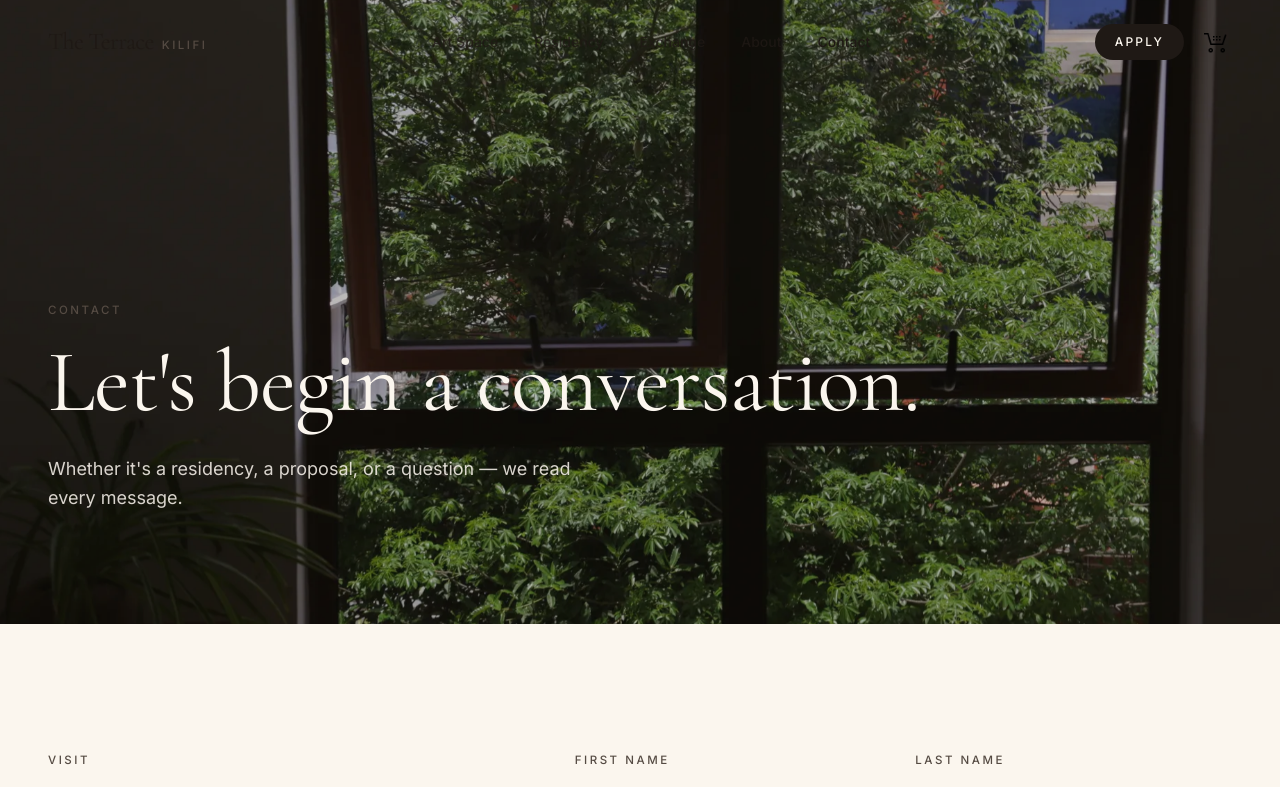
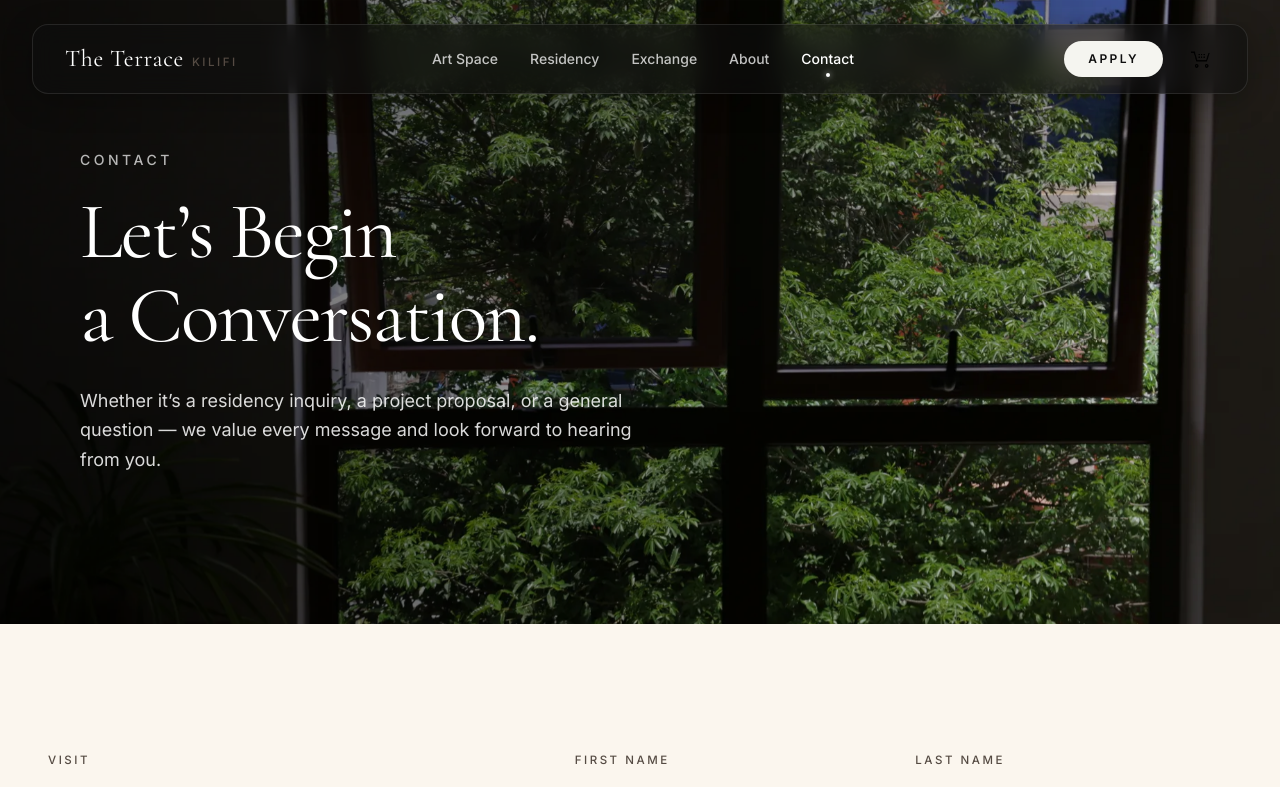
Before and after one commit to sharlmon/terracekilifi, a React (Vite) app: page /terracekilifi/contact in a window 1280 px wide. Shown: the top 787 px of the page. Built offline with nearby package versions, Linux system fonts and the light colour scheme.

Commit message:
design: Redesign PageHero and refine text hierarchy across all pages

```diff
--- a/src/components/site/Header.tsx
+++ b/src/components/site/Header.tsx
@@ -24,29 +24,84 @@ export function Header() {
   }, []);
 
   return (
-    <header
-      className={`fixed inset-x-0 top-0 z-50 transition-all duration-500 ${
-        scrolled
-          ? "bg-background/85 backdrop-blur-xl border-b border-border/60 py-3"
-          : "bg-transparent py-6"
+    <>
+      <header className="fixed inset-x-0 top-0 z-50 transition-all duration-300 px-4 sm:px-6 md:px-8 mt-4 sm:mt-6">
+        <div
+          className={`mx-auto max-w-7xl flex items-center justify-between px-5 md:px-8 transition-all duration-300 rounded-[16px] border border-white/10 shadow-[0_8px_30px_rgba(0,0,0,0.25)] ${
+            scrolled ? "bg-[#0f0f0f]/75 backdrop-blur-md py-2.5" : "bg-[#0f0f0f]/55 backdrop-blur-md py-4"
           }`}
         >
-      <div className="container-editorial flex items-center justify-between">
-        <Link to="/" className="group flex items-baseline gap-2">
-          <span className="font-serif text-2xl tracking-tight text-foreground">
-            The Terrace
-          </span>
-          <span className="eyebrow hidden sm:inline">Kilifi</span>
+          <Link to="/" className="group flex items-baseline gap-2 z-50 relative" onClick={() => setOpen(false)}>
+            <span className="font-serif text-2xl tracking-wide text-white">The Terrace</span>
+            <span className="eyebrow hidden sm:inline text-white/80">Kilifi</span>
           </Link>
 
-        <nav className="hidden md:flex items-center gap-9">
+          <nav className="hidden lg:flex items-center gap-8">
             {NAV.map((item) => (
               <NavLink
                 key={item.to}
                 to={item.to}
                 className={({ isActive }) =>
-                `link-underline text-sm font-medium transition-colors ${
-                  isActive ? "text-foreground" : "text-foreground/80 hover:text-foreground"
+                  `relative text-sm font-medium transition-all duration-300 hover:-translate-y-0.5 hover:text-white ${
+                    isActive ? "text-white" : "text-white/75"
+                  }`
+                }
+              >
+                {({ isActive }) => (
+                  <>
+                    {item.label}
+                    {isActive && (
+                      <span className="absolute -bottom-2 left-1/2 w-1 h-1 -translate-x-1/2 rounded-full bg-white shadow-[0_0_6px_rgba(255,255,255,0.8)]" />
+                    )}
+                  </>
+                )}
+              </NavLink>
+            ))}
+          </nav>
+
+          <div className="hidden lg:flex items-center gap-6 ml-4">
+            <Link
+              to="/contact"
+              className="inline-flex justify-center items-center rounded-full bg-[#f5f5f0] px-6 py-2.5 text-xs font-bold uppercase tracking-[0.2em] text-[#0f0f0f] hover:scale-105 transition-transform duration-300"
+            >
+              Apply
+            </Link>
+            <button aria-label="Cart" className="p-1 hover:opacity-70 transition-opacity invert">
+              <img src={IMAGES.UI_CART.src} alt="Cart" className="w-5 h-5 object-contain" />
+            </button>
+          </div>
+
+          <div className="flex items-center gap-4 lg:hidden z-50 relative">
+            <button aria-label="Cart" className="p-1 hover:opacity-70 transition-opacity invert">
+              <img src={IMAGES.UI_CART.src} alt="Cart" className="w-5 h-5 object-contain" />
+            </button>
+            <button
+              aria-label="Toggle menu"
+              className="p-1 text-white"
+              onClick={() => setOpen((s) => !s)}
+            >
+              {open ? <X size={24} /> : <Menu size={24} />}
+            </button>
+          </div>
+        </div>
+      </header>
+
+      {/* Mobile Full-Screen Overlay Menu */}
+      <div
+        className={`fixed inset-0 z-40 bg-[#0f0f0f]/95 backdrop-blur-xl transition-all duration-500 flex flex-col items-center justify-center ${
+          open ? "opacity-100 visible" : "opacity-0 invisible pointer-events-none"
+        }`}
+      >
+        <div className="flex flex-col items-center gap-8 text-center w-full max-w-sm px-6">
+          <nav className="flex flex-col gap-8 w-full">
+            {NAV.map((item) => (
+              <NavLink
+                key={item.to}
+                to={item.to}
+                onClick={() => setOpen(false)}
+                className={({ isActive }) =>
+                  `font-serif text-3xl md:text-4xl transition-colors ${
+                    isActive ? "text-white" : "text-white/70 hover:text-white"
                   }`
                 }
               >
@@ -55,71 +110,32 @@ export function Header() {
             ))}
           </nav>
 
-        <div className="hidden md:flex items-center gap-4">
-          <Link
-            to="/contact"
-            className="inline-flex items-center rounded-full bg-foreground px-5 py-2.5 text-xs font-medium uppercase tracking-[0.18em] text-background hover:bg-primary transition-colors duration-500"
-          >
-            Apply
-          </Link>
-          <button aria-label="Cart" className="p-1 hover:opacity-70 transition-opacity">
-            <img src={IMAGES.UI_CART.src} alt="Cart" className="w-6 h-6 invert dark:invert-0" />
-          </button>
-        </div>
-
-        <button
-          aria-label="Toggle menu"
-          className="md:hidden p-2 -mr-2 text-foreground"
-          onClick={() => setOpen((s) => !s)}
-        >
-          {open ? <X size={22} /> : <Menu size={22} />}
-        </button>
-      </div>
-
-      {open && (
-        <div className="md:hidden border-t border-border/60 bg-background/95 backdrop-blur-xl">
-          <div className="container-editorial py-8 flex flex-col gap-5">
-            {NAV.map((item) => (
-              <Link
-                key={item.to}
-                to={item.to}
-                onClick={() => setOpen(false)}
-                className="font-serif text-2xl text-foreground"
-              >
-                {item.label}
-              </Link>
-            ))}
+          <div className="w-12 h-[1px] bg-white/20 my-2" />
 
           <Link
             to="/contact"
             onClick={() => setOpen(false)}
-              className="mt-2 inline-flex items-center justify-center rounded-full bg-foreground px-6 py-4 text-xs font-medium uppercase tracking-[0.18em] text-background hover:bg-primary transition-colors duration-500"
+            className="w-full inline-flex items-center justify-center rounded-full bg-[#f5f5f0] px-6 py-4 text-xs font-bold uppercase tracking-[0.2em] text-[#0f0f0f] hover:scale-105 transition-transform duration-300"
           >
             Apply for Residency
           </Link>
 
-            <div className="mt-4 pt-6 border-t border-border/60 space-y-3 text-sm text-foreground/75">
-              <a href={`mailto:${SITE.email}`} className="flex items-center gap-3 hover:text-foreground transition-colors">
-                <Mail size={15} className="text-primary" /> {SITE.email}
-              </a>
-              <p className="flex items-start gap-3">
-                <MapPin size={15} className="text-primary mt-0.5 shrink-0" />
-                <span>{SITE.address.street}, {SITE.address.locality}</span>
-              </p>
-              <div className="flex gap-3 pt-2">
+          <div className="flex gap-4 mt-4">
             <a href={SITE.social.instagram} target="_blank" rel="noopener noreferrer" aria-label="Instagram"
-                  className="p-2.5 rounded-full border border-border hover:bg-foreground hover:text-background transition-all">
-                  <Instagram size={15} />
+              className="p-3 rounded-full border border-white/20 text-white hover:bg-white hover:text-[#0f0f0f] transition-all">
+              <Instagram size={18} />
             </a>
             <a href={SITE.social.facebook} target="_blank" rel="noopener noreferrer" aria-label="Facebook"
-                  className="p-2.5 rounded-full border border-border hover:bg-foreground hover:text-background transition-all">
-                  <Facebook size={15} />
+              className="p-3 rounded-full border border-white/20 text-white hover:bg-white hover:text-[#0f0f0f] transition-all">
+              <Facebook size={18} />
+            </a>
+            <a href={`mailto:${SITE.email}`} aria-label="Email"
+              className="p-3 rounded-full border border-white/20 text-white hover:bg-white hover:text-[#0f0f0f] transition-all">
+              <Mail size={18} />
             </a>
           </div>
         </div>
       </div>
-        </div>
-      )}
-    </header>
+    </>
   );
 }
--- a/src/components/site/PageHero.tsx
+++ b/src/components/site/PageHero.tsx
@@ -19,14 +19,16 @@ export function PageHero({ eyebrow, title, description, image, srcSet, loading =
         className="absolute inset-0 h-full w-full object-cover ken-burns"
         fetchPriority={loading === "eager" ? "high" : "auto"}
       />
-      <div className="absolute inset-0 bg-[var(--gradient-dusk)]" />
-      <div className="absolute inset-0 bg-charcoal/30" />
-      <div className="relative z-10 container-editorial h-full flex flex-col justify-end pb-20 md:pb-28 text-ivory">
-        <p className="eyebrow text-ivory/70 reveal">{eyebrow}</p>
-        <h1 className="reveal reveal-delay-1 mt-5 font-serif text-5xl md:text-7xl lg:text-[5.5rem] leading-[0.98] max-w-4xl text-balance">
+      <div className="absolute inset-0 bg-gradient-to-r from-[rgba(0,0,0,0.65)] to-[rgba(0,0,0,0.1)]" />
+
+      <div className="relative z-10 h-full flex flex-col justify-center px-6 md:px-20 text-white max-w-[800px]">
+        <p className="uppercase tracking-[0.25em] text-xs md:text-sm text-white/70 font-medium reveal">
+          {eyebrow}
+        </p>
+        <h1 className="reveal reveal-delay-1 mt-5 font-serif text-5xl md:text-6xl lg:text-[5rem] leading-[1.05] tracking-tight text-balance">
           {title}
         </h1>
-        <p className="reveal reveal-delay-2 mt-7 max-w-xl text-base md:text-lg text-ivory/85 leading-relaxed text-pretty">
+        <p className="reveal reveal-delay-2 mt-7 max-w-xl text-base md:text-lg text-white/85 leading-relaxed text-pretty">
           {description}
         </p>
       </div>
--- a/src/pages/art-space.tsx
+++ b/src/pages/art-space.tsx
@@ -19,8 +19,8 @@ function ArtSpacePage() {
     <>
       <PageHero
         eyebrow="The Art Space"
-        title="A platform that connects, inspires, and amplifies."
-        description="The Terrace Art Space is a non-profit platform that celebrates the power of art to connect, inspire and gently shift perspectives. Rooted on Kilifi Creek, we draw on 20 years of collaboration with Afrofilms International and I'll Tell You My Story to create vibrant cultural experiences."
+        title="Connecting, Inspiring, and Amplifying."
+        description="A non-profit platform celebrating the power of art to gently shift perspectives. Rooted on Kilifi Creek, we draw on 20 years of collaboration to create vibrant cultural experiences."
         image={IMAGES.ART_SPACE_HERO.src}
         srcSet={IMAGES.ART_SPACE_HERO.srcSet}
       />
--- a/src/pages/contact.tsx
+++ b/src/pages/contact.tsx
@@ -59,8 +59,8 @@ function ContactPage() {
     <>
       <PageHero
         eyebrow="Contact"
-        title="Let's begin a conversation."
-        description="Whether it's a residency, a proposal, or a question — we read every message."
+        title="Let’s Begin a Conversation."
+        description="Whether it’s a residency inquiry, a project proposal, or a general question — we value every message and look forward to hearing from you."
         image={heroImg}
       />
 
--- a/src/pages/exchange.tsx
+++ b/src/pages/exchange.tsx
@@ -18,8 +18,8 @@ function ExchangePage() {
     <>
       <PageHero
         eyebrow="Artists' Exchange"
-        title="Bridging Cultures, Disciplines, and Communities."
-        description="The Artists' Exchange is a space where cultures bridge, disciplines converge, and communities collaborate. We foster deep partnerships with local initiatives, particularly through our work with the Mtongani Kidundu community initiative, creating meaningful cross-cultural dialogue rooted in Kilifi."
+        title="Cultures, Disciplines, and Communities."
+        description="A collaborative space where disciplines converge and communities bridge. We foster meaningful cross-cultural dialogue rooted in authentic Kilifi partnerships."
         image={exchangeImg}
       />
 
--- a/src/pages/residency.tsx
+++ b/src/pages/residency.tsx
@@ -28,8 +28,8 @@ function ResidencyPage() {
     <>
       <PageHero
         eyebrow="The Residency"
-        title="Time to reflect, room to risk, a creek to listen to."
-        description="Two distinct residencies — Professional and Emerging — held in a creekside setting designed for deep, generous work."
+        title="Reflect, Risk, and Listen."
+        description="Two distinct residencies — Professional and Emerging — held in a creekside setting designed for deep, generous work and creative growth."
         image={IMAGES.RESIDENCY_HERO.src}
       />
 
```
Also changed, not shown: src/pages/index.tsx (+10 -14 lines). Lines whose indentation alone changed are shown as unchanged.
